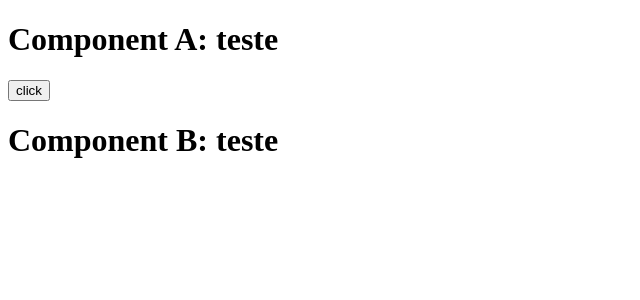
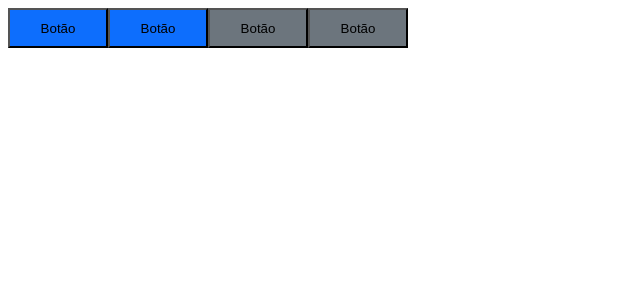
Before and after one commit to eltonleao/ignite-timer, a React (Vite) app: page / in a window 1280 px wide. Shown: the top 300 px of the page, without its empty margins (0-640 px from the left). Built offline with nearby package versions, Linux system fonts and the light colour scheme.

Commit message:
styled components

```diff
--- a/package.json
+++ b/package.json
@@ -11,7 +11,8 @@
   },
   "dependencies": {
     "react": "^18.2.0",
-    "react-dom": "^18.2.0"
+    "react-dom": "^18.2.0",
+    "styled-components": "^6.1.8"
   },
   "devDependencies": {
     "@types/react": "^18.2.43",
--- a/src/Home.tsx
+++ b/src/Home.tsx
@@ -1,43 +1,13 @@
-import { createContext, useContext, useState } from "react";
+import { Button } from "./components/Button";
 
-interface HomeContextData {
-  teste: string;
-  setTeste: (teste: string) => void;
-}
 
-const HomeContext = createContext({} as HomeContextData);
-
-function ComponentA() {
-  const { teste, setTeste } = useContext(HomeContext);
+export function Home() {
   return (
-    <div>
-      <h1>Component A: {teste}</h1>
-      <button
-        onClick={() => {
-          setTeste("kajdshksajd");
-        }}
-      >
-        click
-      </button>
-    </div>
+    <>
+    <Button variant="primary"/>
+    <Button variant="primary"/>
+    <Button variant="secondary"/>
+    <Button variant="secondary"/>
+    </>
   );
 }
-
-function ComponentB() {
-  const { teste } = useContext(HomeContext);
-  return (
-    <div>
-      <h1>Component B: {teste}</h1>
-    </div>
-  );
-}
-
-export function Home() {
-  const [teste, setTeste] = useState("teste");
-  return (
-    <HomeContext.Provider value={{ teste, setTeste }}>
-      <ComponentA />
-      <ComponentB />
-    </HomeContext.Provider>
-  );
-}
--- /dev/null
+++ b/src/components/Button.styles.ts
@@ -0,0 +1,24 @@
+import styled, {css} from "styled-components";
+
+export type ButtonVariant = "primary" | "secondary";
+
+interface ButtonContainerProps {
+    variant: ButtonVariant;
+}
+
+
+const  buttonVariant = {
+    primary: "#0d6efd",
+    secondary: "#6c757d",
+}
+
+export const ButtonContainer = styled.button<ButtonContainerProps>`
+    width: 100px;
+    height: 40px;
+
+    ${props => {
+        return css`
+        background-color: ${buttonVariant[props.variant]}
+        `
+    }}
+`
--- /dev/null
+++ b/src/components/Button.tsx
@@ -0,0 +1,12 @@
+import { ButtonContainer, ButtonVariant } from "./Button.styles";
+
+
+interface ButtonProps{
+    variant?: ButtonVariant;
+}
+
+export function Button({variant = "primary"} : ButtonProps) {
+    return (
+        <ButtonContainer variant={variant}>Botão</ButtonContainer>
+    )
+}
```
Also changed, not shown: src/ContextExample.tsx (added, +43 -0 lines), 1 other file (tests, documents, lock files or other folders).
